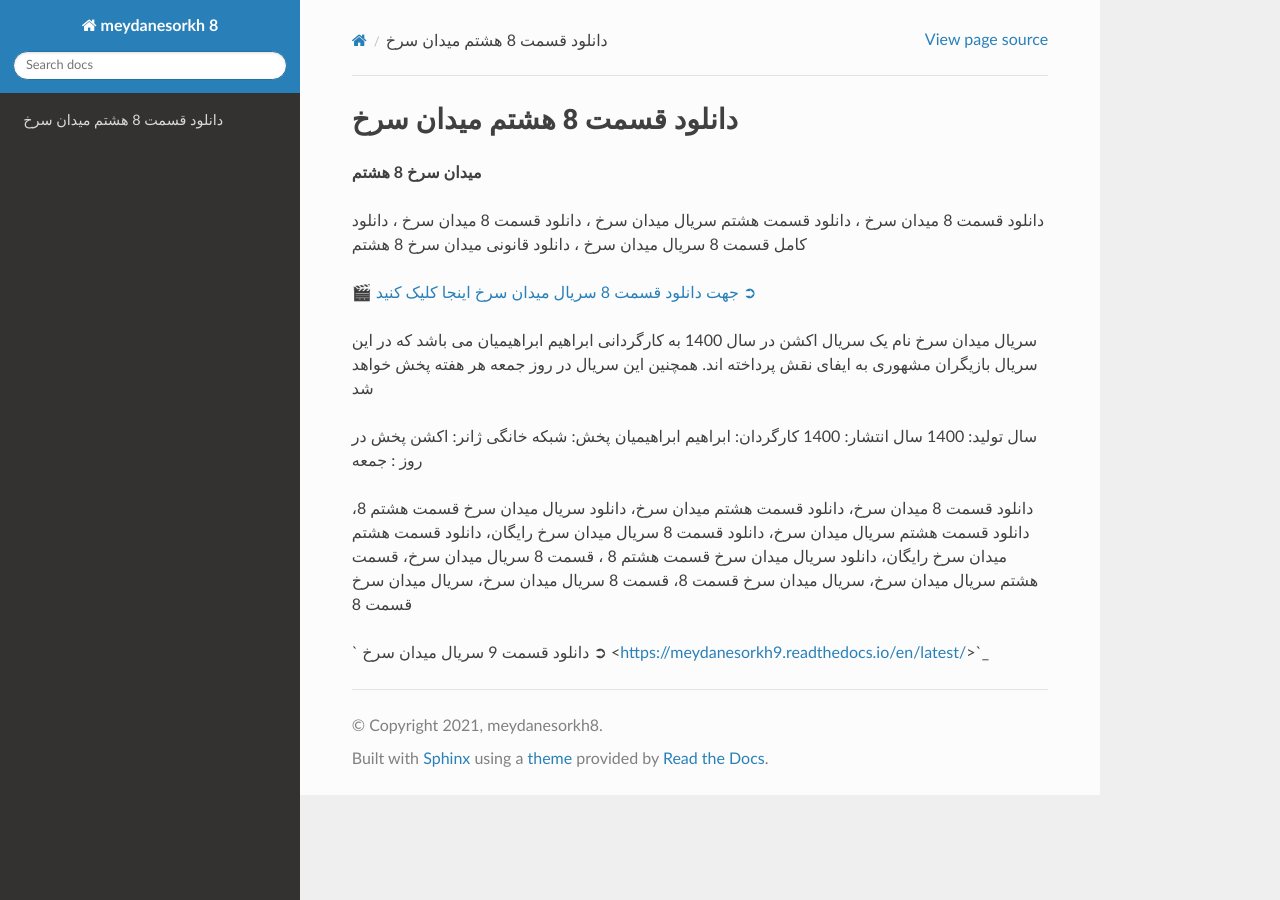
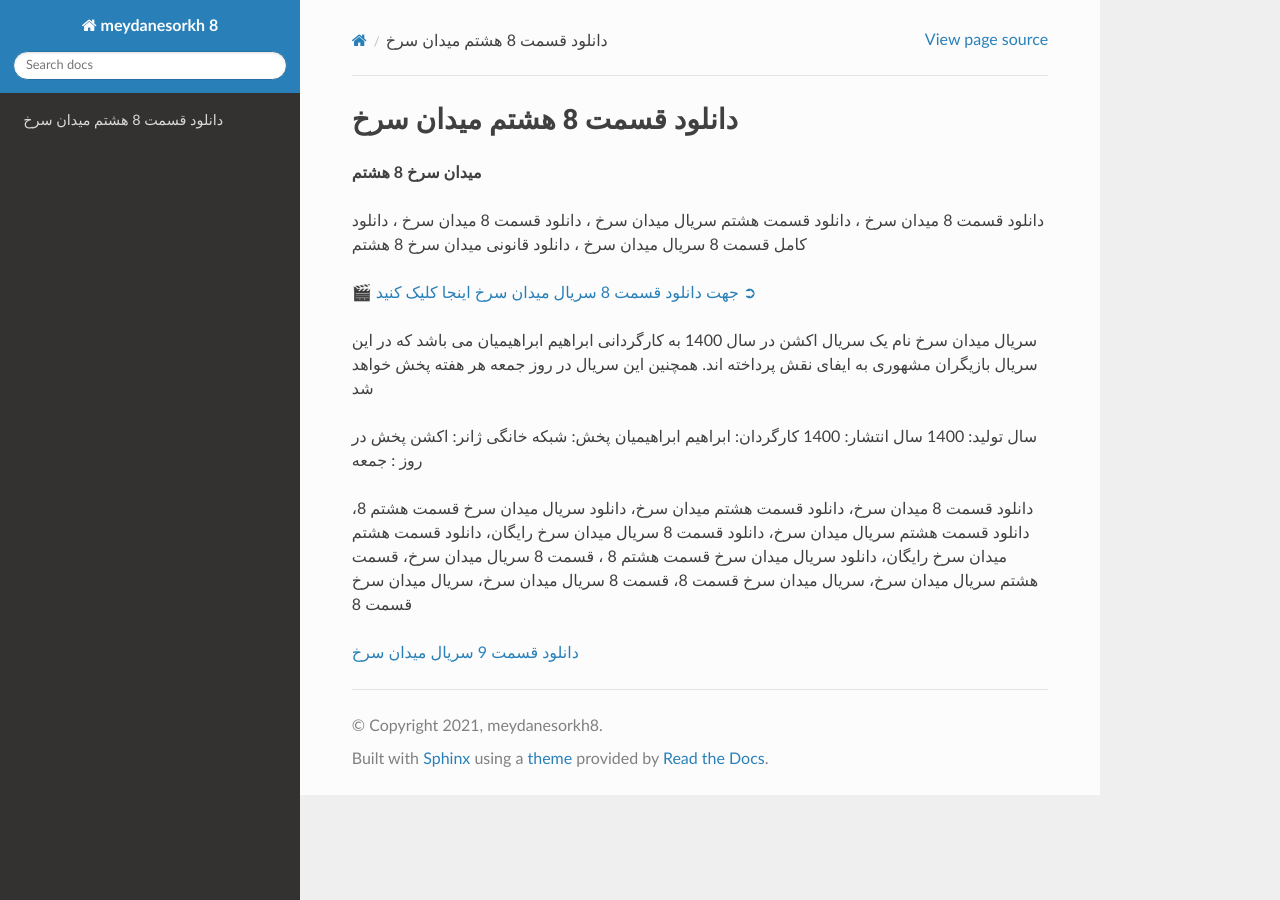
Before and after one commit to filmva/meydanesorkh8, a Sphinx documentation site: the page built from docs/source/index.rst, in a window 1280 px wide. Built offline with Sphinx 7.4.7 and the Read the Docs theme 2.0.0, drawn with Linux system fonts in a browser that asks for light colours.

Commit message:
Update index.rst

```diff
--- a/docs/source/index.rst
+++ b/docs/source/index.rst
@@ -19,4 +19,4 @@
 
 دانلود قسمت 8 میدان سرخ، دانلود قسمت هشتم میدان سرخ، دانلود سریال میدان سرخ قسمت هشتم 8، دانلود قسمت هشتم سریال میدان سرخ، دانلود قسمت 8 سریال میدان سرخ رایگان، دانلود قسمت هشتم میدان سرخ رایگان، دانلود سریال میدان سرخ قسمت هشتم 8 ، قسمت 8 سریال میدان سرخ، قسمت هشتم سریال میدان سرخ، سریال میدان سرخ قسمت 8، قسمت 8 سریال میدان سرخ، سریال میدان سرخ قسمت 8
 
-` دانلود قسمت 9 سریال میدان سرخ ➲ <https://meydanesorkh9.readthedocs.io/en/latest/>`_
+`دانلود قسمت 9 سریال میدان سرخ <https://meydanesorkh9.readthedocs.io/en/latest/>`_
```
